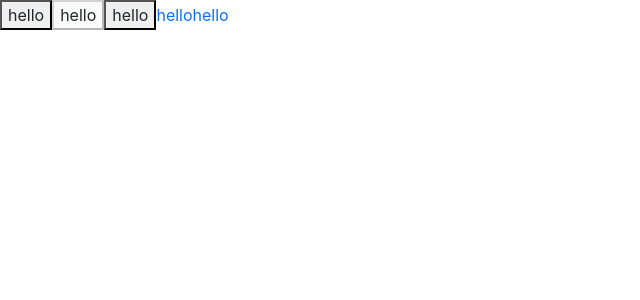
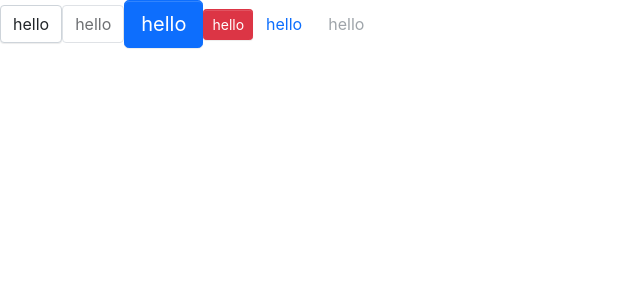
Before and after one commit to 1272171893/Miniso, a React (Create React App) app: page / in a window 1280 px wide. Shown: the top 300 px of the page, without its empty margins (0-640 px from the left). Built offline with nearby package versions, Linux system fonts and the light colour scheme.

Commit message:
按钮样式升级

```diff
--- a/src/App.tsx
+++ b/src/App.tsx
@@ -7,6 +7,7 @@
       <Button>hello</Button>
       <Button disabled>hello</Button>
       <Button btnType={ButtonType.Primary} size={ButtonSize.Large}>hello</Button>
+      <Button btnType={ButtonType.Danger} size={ButtonSize.Small}>hello</Button>
       <Button btnType={ButtonType.Link} href="http://www.baidu.com">hello</Button>
       <Button btnType={ButtonType.Link} href="http://www.baidu.com" disabled>hello</Button>
 
--- /dev/null
+++ b/src/components/Button/_style.scss
@@ -0,0 +1,62 @@
+.btn {
+  position: relative;
+  display: inline-block;
+  font-weight: $btn-font-weight;
+  line-height: $btn-line-height;
+  color: $body-color;
+  white-space: nowrap;
+  text-align: center;
+  vertical-align: middle;
+  background-image: none;
+  border: $btn-border-width solid transparent;
+  @include button-size($btn-padding-y, $btn-padding-x, $btn-font-size, $border-radius);
+  box-shadow: $btn-box-shadow;
+  cursor: pointer;
+  transition: $btn-transition;
+  &.disabled,
+  &[disabled] {
+    cursor: not-allowed;
+    opacity: $btn-disabled-opacity;
+    box-shadow: none;
+    pointer-events: none;
+  }
+}
+
+.btn-lg{
+  @include button-size($btn-padding-y-lg, $btn-padding-x-lg, $btn-font-size-lg, $border-radius-lg);
+}
+
+.btn-sm{
+  @include button-size($btn-padding-y-sm, $btn-padding-x-sm, $btn-font-size-sm, $border-radius-sm);
+}
+
+.btn-primary{
+  @include button-style($primary, $primary, $white);
+}
+
+.btn-danger{
+  @include button-style($danger, $danger, $white);
+}
+
+.btn-default{
+  @include button-style($white, $gray-400, $body-color,$white,$primary,$primary);
+}
+
+.btn-link {
+  font-weight: $font-weight-normal;
+  color: $btn-link-color;
+  text-decoration: $link-decoration;
+  box-shadow: none;
+  &:hover{
+    color: $btn-link-hover-color;
+    text-decoration: $link-hover-decoration;
+  }
+  &:focus,&.focus{
+    box-shadow: none;
+    text-decoration: $link-hover-decoration;
+  }
+  &:disabled,&.disabled{
+    color: $btn-link-disabled-color;
+    pointer-events: none;
+  }
+}
--- /dev/null
+++ b/src/styles/_mixin.scss
@@ -0,0 +1,35 @@
+@mixin button-size($padding-y, $padding-x, $font-size, $border-raduis) {
+  padding: $padding-y $padding-x;
+  font-size: $font-size;
+  border-radius: $border-raduis;
+}
+
+@mixin button-style(
+  $background,
+  $border,
+  $color,
+  $hover-background: lighten($background, 7.5),
+  $hover-border: lighten($border, 7.5),
+  $hover-color: lighten($color, 7.5)
+) {
+  color: $color;
+  background: $background;
+  border-color: $border;
+  &:hover {
+    color: $hover-color;
+    background: $hover-background;
+    border-color: $hover-border;
+  }
+  &:focus,
+  &.focus {
+    color: $hover-color;
+    background: $hover-background;
+    border-color: $hover-border;
+  }
+  &:disabled,
+  &.disabled {
+    color: $color;
+    background: $background;
+    border-color: $border;
+  }
+}
--- a/src/styles/index.scss
+++ b/src/styles/index.scss
@@ -1,2 +1,4 @@
 @import "variables";
-@import "reboot"
+@import "reboot";
+@import "mixin";
+@import "../components/Button/style";
```
